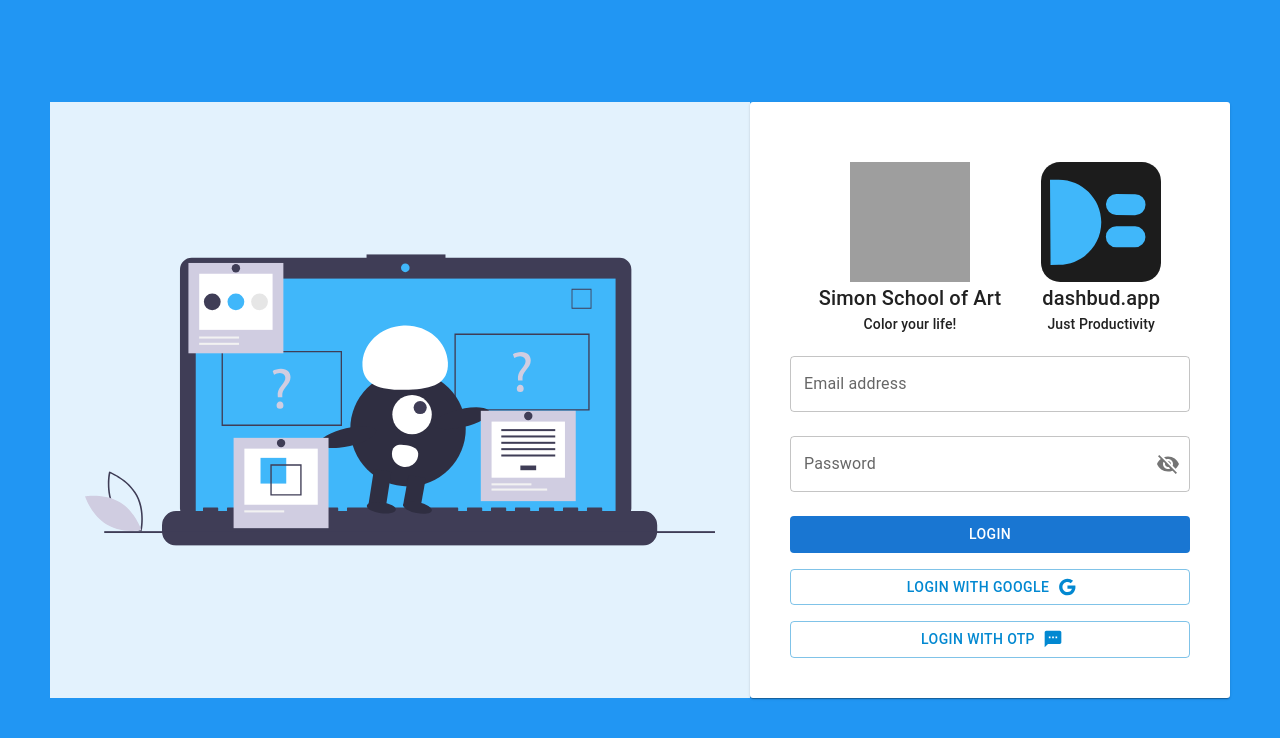
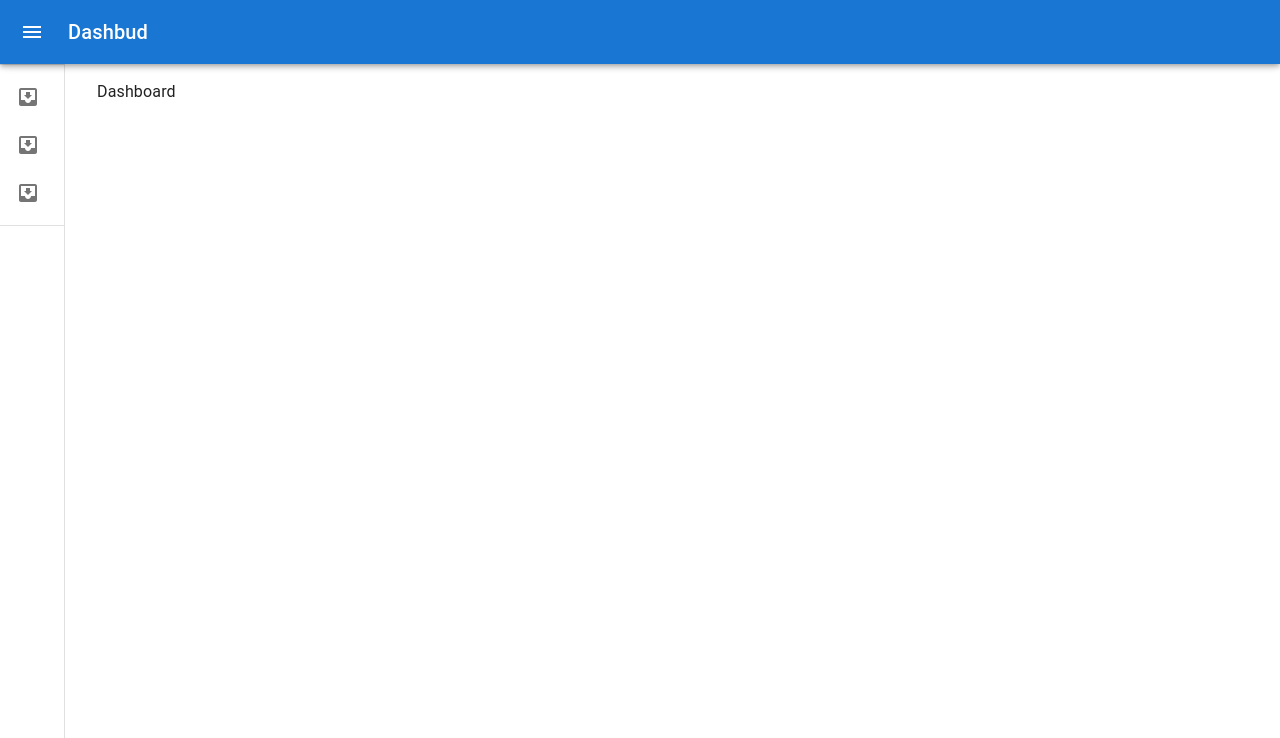
Before and after one commit to akshitdandyan/dashbud-core, a React (Create React App) app: page /dashboard in a window 1280 px wide. Before the commit this address led to /auth/login. Shown: the top 738 px of the page. Built offline with nearby package versions, Linux system fonts and the light colour scheme; grey boxes are pictures that could not be loaded.

Commit message:
changed dashboard style

```diff
--- a/src/Components/Forms/LoginForm.tsx
+++ b/src/Components/Forms/LoginForm.tsx
@@ -77,7 +77,7 @@
                 type="email"
                 label="Email address"
                 {...getFieldProps("email")}
-                sx={{ width: { xs: "300px", sm: "400px" } }}
+                sx={{ width: { xs: "350px", sm: "400px" } }}
                 error={Boolean(touched.identifier && errors.identifier)}
                 helperText={touched.identifier && errors.identifier}
                 onChange={formik.handleChange}
@@ -86,7 +86,7 @@
               />
               <TextField
                 style={{ borderRadius: "24px" }}
-                sx={{ width: { xs: "300px", sm: "400px" } }}
+                sx={{ width: { xs: "350px", sm: "400px" } }}
                 autoComplete="current-password"
                 type={showPassword ? "text" : "password"}
                 label="Password"
@@ -112,7 +112,8 @@
               <Button
                 variant="contained"
                 disableElevation
-                sx={{ width: { xs: "300px", sm: "400px" } }}
+                sx={{ width: { xs: "350px", sm: "400px" } }}
+                onClick={() => formik.handleSubmit}
               >
                 Login
               </Button>
@@ -124,7 +125,7 @@
             endIcon={<Google />}
             variant="outlined"
             color="info"
-            sx={{ width: { xs: "300px", sm: "400px" } }}
+            sx={{ width: { xs: "350px", sm: "400px" } }}
           >
             Login with Google
           </Button>
@@ -132,7 +133,7 @@
             endIcon={<Sms />}
             variant="outlined"
             color="info"
-            sx={{ width: { xs: "300px", sm: "400px" } }}
+            sx={{ width: { xs: "350px", sm: "400px" } }}
           >
             Login with OTP
           </Button>
--- a/src/Components/Media/AuthPageIllustration.tsx
+++ b/src/Components/Media/AuthPageIllustration.tsx
@@ -4,17 +4,16 @@
 const Container = styled(Box)(({ theme }) => ({
   height: "500px",
   width: "700px",
+  display: "flex",
+  justifyContent: "center",
+  alignItems: "center",
   [theme.breakpoints.down("lg")]: {
     height: "300px",
     width: "480px",
   },
   [theme.breakpoints.down("sm")]: {
-    height: "250px",
-    width: "350px",
+    display: "none",
   },
-  display: "flex",
-  justifyContent: "center",
-  alignItems: "center",
 }));
 
 const AuthPageIllustration: React.FC = (props: any) => {
--- a/src/Components/Sidebar.tsx
+++ b/src/Components/Sidebar.tsx
@@ -2,7 +2,6 @@
   Box,
   Button,
   Divider,
-    Drawer,
   IconButton,
   List,
   ListItem,
@@ -10,8 +9,9 @@
   ListItemIcon,
   ListItemText,
 } from "@mui/material";
+import MuiDrawer from "@mui/material/Drawer";
 import { Link } from "react-router-dom";
-import { styled, useTheme } from "@mui/material/styles";
+import { styled, useTheme, Theme, CSSObject } from "@mui/material/styles";
 import ChevronLeftIcon from "@mui/icons-material/ChevronLeft";
 import ChevronRightIcon from "@mui/icons-material/ChevronRight";
 import InboxIcon from "@mui/icons-material/MoveToInbox";
@@ -36,29 +36,69 @@
   handleSidebarToggle: () => void;
 };
 
+const drawerWidth = 240;
+
+const openedMixin = (theme: Theme): CSSObject => ({
+  width: drawerWidth,
+  transition: theme.transitions.create("width", {
+    easing: theme.transitions.easing.sharp,
+    duration: theme.transitions.duration.enteringScreen,
+  }),
+  overflowX: "hidden",
+});
+
+const closedMixin = (theme: Theme): CSSObject => ({
+  transition: theme.transitions.create("width", {
+    easing: theme.transitions.easing.sharp,
+    duration: theme.transitions.duration.leavingScreen,
+  }),
+  overflowX: "hidden",
+  width: `calc(${theme.spacing(7)} + 1px)`,
+  [theme.breakpoints.up("sm")]: {
+    width: `calc(${theme.spacing(8)} + 1px)`,
+  },
+});
+
 const DrawerHeader = styled("div")(({ theme }) => ({
   display: "flex",
   alignItems: "center",
+  justifyContent: "flex-end",
   padding: theme.spacing(0, 1),
   // necessary for content to be below app bar
   ...theme.mixins.toolbar,
-    justifyContent: "flex-end",
+}));
+
+const Drawer = styled(MuiDrawer, {
+  shouldForwardProp: (prop) => prop !== "open",
+})(({ theme, open }) => ({
+  width: drawerWidth,
+  flexShrink: 0,
+  whiteSpace: "nowrap",
+  boxSizing: "border-box",
+  ...(open && {
+    ...openedMixin(theme),
+    "& .MuiDrawer-paper": openedMixin(theme),
+  }),
+  ...(!open && {
+    ...closedMixin(theme),
+    "& .MuiDrawer-paper": closedMixin(theme),
+  }),
 }));
 
 const Sidebar: React.FC<Props> = ({ open, handleSidebarToggle }) => {
   const theme = useTheme();
   return (
     <Drawer
-            sx={{
-                width: 240,
-                flexShrink: 0,
-                "& .MuiDrawer-paper": {
-                    width: 240,
-                    boxSizing: "border-box",
-                },
-            }}
-            variant="persistent"
-            anchor="left"
+      //   sx={{
+      //     width: 240,
+      //     flexShrink: 0,
+      //     "& .MuiDrawer-paper": {
+      //       width: 240,
+      //       boxSizing: "border-box",
+      //     },
+      //   }}
+      variant="permanent"
+      //   anchor="left"
       open={open}
     >
       <DrawerHeader>
@@ -73,7 +113,7 @@
       <Divider />
       <List>
         {sideBarLinks.map(({ link, name }, index) => (
-                    <ListItem key={index} disablePadding>
+          <ListItem key={index} disablePadding sx={{ display: "block" }}>
             <ListItemButton>
               <ListItemIcon>
                 <InboxIcon />
--- a/src/Pages/Dashboard/Dashboard.tsx
+++ b/src/Pages/Dashboard/Dashboard.tsx
@@ -14,6 +14,7 @@
 import MuiAppBar, { AppBarProps as MuiAppBarProps } from "@mui/material/AppBar";
 import { styled } from "@mui/material/styles";
 
+const drawerWidth = 240;
 interface AppBarProps extends MuiAppBarProps {
   open?: boolean;
 }
@@ -21,15 +22,16 @@
 const AppBar = styled(MuiAppBar, {
   shouldForwardProp: (prop) => prop !== "open",
 })<AppBarProps>(({ theme, open }) => ({
-    transition: theme.transitions.create(["margin", "width"], {
+  zIndex: theme.zIndex.drawer + 1,
+  transition: theme.transitions.create(["width", "margin"], {
     easing: theme.transitions.easing.sharp,
     duration: theme.transitions.duration.leavingScreen,
   }),
   ...(open && {
-        width: `calc(100% - ${240}px)`,
-        marginLeft: `${240}px`,
-        transition: theme.transitions.create(["margin", "width"], {
-            easing: theme.transitions.easing.easeOut,
+    marginLeft: drawerWidth,
+    width: `calc(100% - ${drawerWidth}px)`,
+    transition: theme.transitions.create(["width", "margin"], {
+      easing: theme.transitions.easing.sharp,
       duration: theme.transitions.duration.enteringScreen,
     }),
   }),
@@ -61,10 +63,7 @@
           </Typography>
         </Toolbar>
       </AppBar>
-            <Sidebar
-                open={openSideBar}
-                handleSidebarToggle={handleSidebarToggle}
-            />
+      <Sidebar open={openSideBar} handleSidebarToggle={handleSidebarToggle} />
       <Box
         component="main"
         sx={{ flexGrow: 1, paddingTop: 10, paddingLeft: 4 }}
--- a/src/Pages/index.tsx
+++ b/src/Pages/index.tsx
@@ -14,9 +14,10 @@
         <Route
           path="/dashboard/*"
           element={
-                        <Protected>
+            // <Protected>
+            //     <Dashboard />
+            // </Protected>
             <Dashboard />
-                        </Protected>
           }
         />
       </Routes>
```
Also changed, not shown: 2 other files (tests, documents, lock files or other folders). Lines whose indentation alone changed are shown as unchanged.
